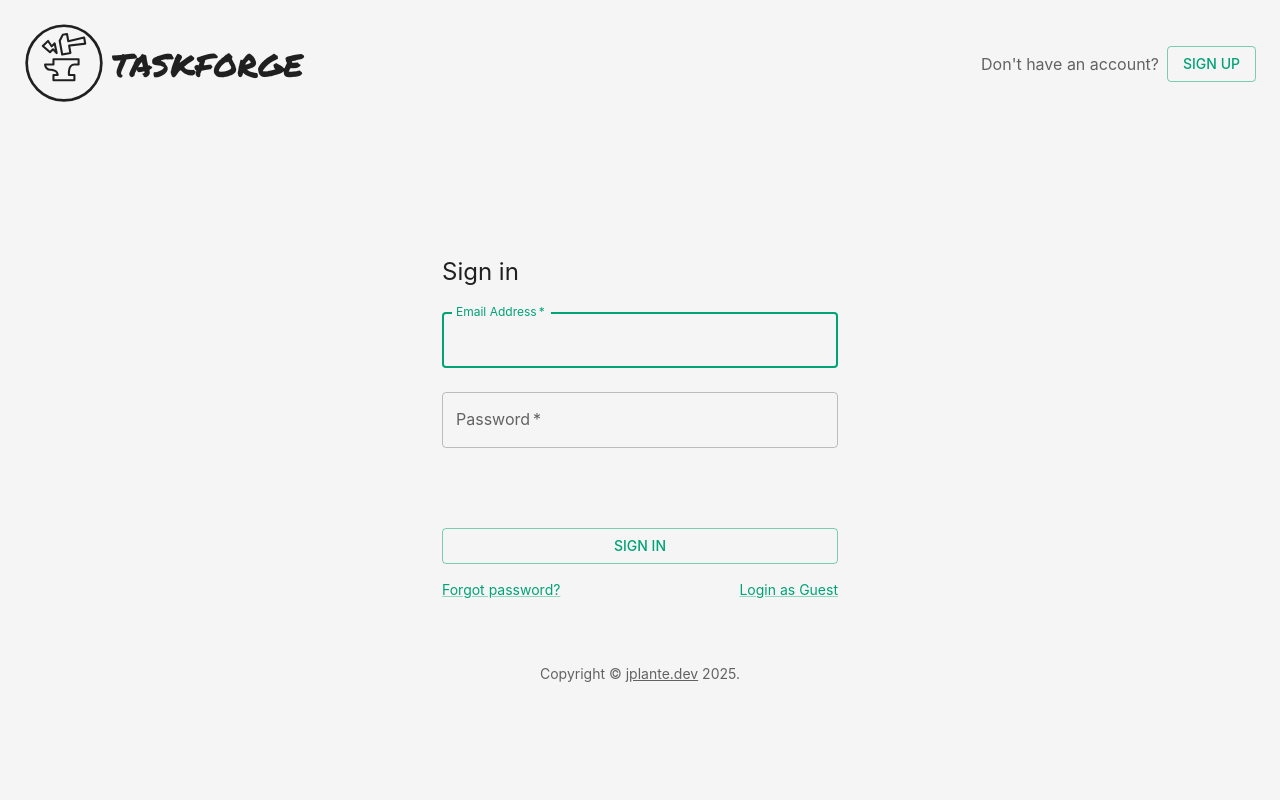
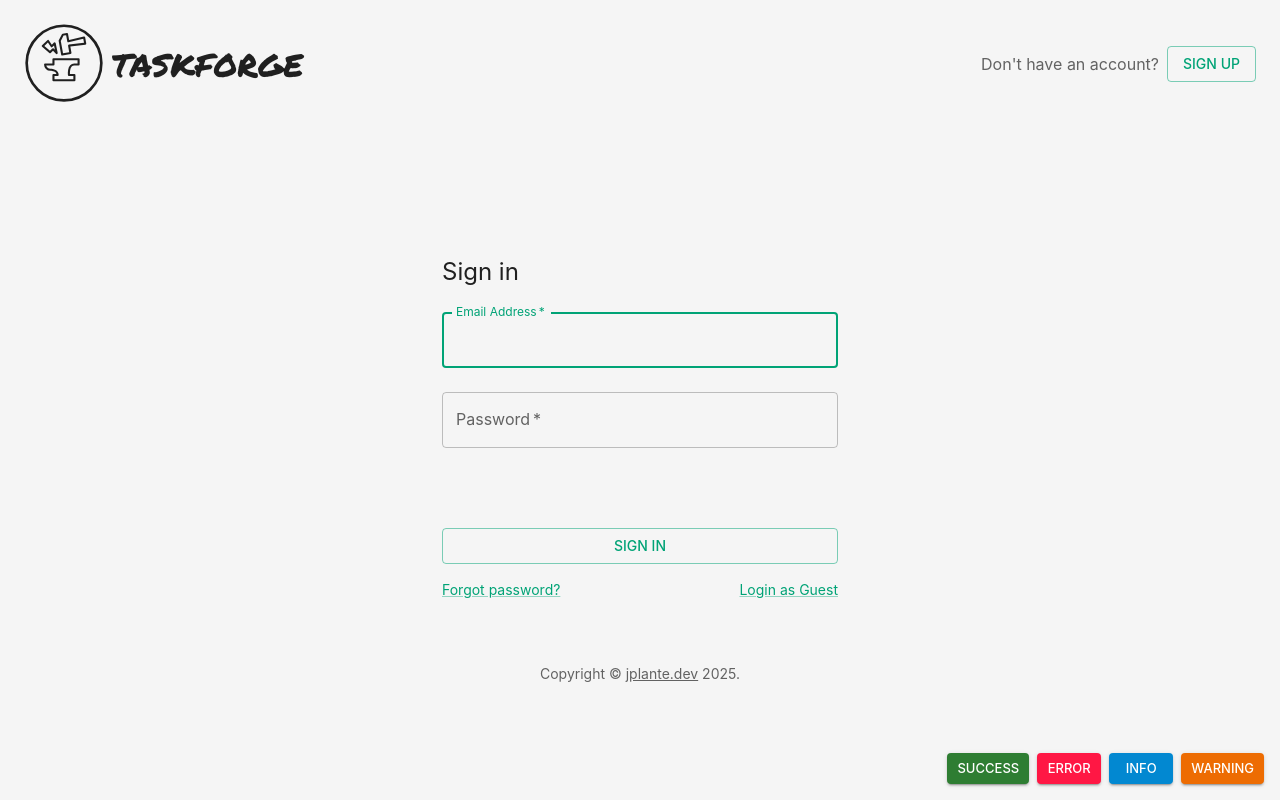
Before and after one commit to jplante01/task_forge, a React (Vite) app: page /login in a window 1280 px wide. Built offline with nearby package versions, Linux system fonts and the light colour scheme; no server answers.

Commit message:
Add snackbar

```diff
--- a/src/App.tsx
+++ b/src/App.tsx
@@ -9,6 +9,7 @@ import { QueryClient, QueryClientProvider } from "@tanstack/react-query";
 import { ReactQueryDevtools } from "@tanstack/react-query-devtools";
 import { AuthProvider } from "./contexts/AuthContext";
 import { ThemeModeProvider } from "./contexts/ThemeModeContext";
+import { NotificationProvider } from "./contexts/NotificationContext";
 import ErrorBoundary from "./components/ErrorBoundary";
 import Login from "./pages/Login";
 import ProtectedRoute from "./components/ProtectedRoute";
@@ -32,6 +33,7 @@ export default function App() {
       <Router>
         <AuthProvider>
           <ThemeModeProvider>
+            <NotificationProvider>
               <QueryClientProvider client={queryClient}>
                 <Routes>
                   <Route path="/login" element={<Login />} />
@@ -50,6 +52,7 @@ export default function App() {
                 </Routes>
                 <ReactQueryDevtools initialIsOpen={false} />
               </QueryClientProvider>
+            </NotificationProvider>
           </ThemeModeProvider>
         </AuthProvider>
       </Router>
--- /dev/null
+++ b/src/contexts/NotificationContext.tsx
@@ -0,0 +1,108 @@
+import { createContext, useContext, useState, useCallback, ReactNode } from "react";
+import { Snackbar, Alert, AlertColor } from "@mui/material";
+
+interface NotificationContextType {
+  showSuccess: (message: string) => void;
+  showError: (message: string) => void;
+  showInfo: (message: string) => void;
+  showWarning: (message: string) => void;
+}
+
+const NotificationContext = createContext<NotificationContextType | undefined>(undefined);
+
+interface NotificationState {
+  open: boolean;
+  message: string;
+  severity: AlertColor;
+}
+
+interface NotificationProviderProps {
+  children: ReactNode;
+}
+
+export function NotificationProvider({ children }: NotificationProviderProps) {
+  const [notification, setNotification] = useState<NotificationState>({
+    open: false,
+    message: "",
+    severity: "info",
+  });
+
+  const showNotification = useCallback((message: string, severity: AlertColor) => {
+    setNotification({
+      open: true,
+      message,
+      severity,
+    });
+  }, []);
+
+  const showSuccess = useCallback(
+    (message: string) => {
+      showNotification(message, "success");
+    },
+    [showNotification]
+  );
+
+  const showError = useCallback(
+    (message: string) => {
+      showNotification(message, "error");
+    },
+    [showNotification]
+  );
+
+  const showInfo = useCallback(
+    (message: string) => {
+      showNotification(message, "info");
+    },
+    [showNotification]
+  );
+
+  const showWarning = useCallback(
+    (message: string) => {
+      showNotification(message, "warning");
+    },
+    [showNotification]
+  );
+
+  const handleClose = (_event?: React.SyntheticEvent | Event, reason?: string) => {
+    // Don't close if user clicked away (only close on timeout or close button)
+    if (reason === "clickaway") {
+      return;
+    }
+
+    setNotification((prev) => ({
+      ...prev,
+      open: false,
+    }));
+  };
+
+  return (
+    <NotificationContext.Provider
+      value={{
+        showSuccess,
+        showError,
+        showInfo,
+        showWarning,
+      }}
+    >
+      {children}
+      <Snackbar
+        open={notification.open}
+        autoHideDuration={6000}
+        onClose={handleClose}
+        anchorOrigin={{ vertical: "bottom", horizontal: "center" }}
+      >
+        <Alert onClose={handleClose} severity={notification.severity} variant="outlined" sx={{ width: "100%" }}>
+          {notification.message}
+        </Alert>
+      </Snackbar>
+    </NotificationContext.Provider>
+  );
+}
+
+export function useNotification(): NotificationContextType {
+  const context = useContext(NotificationContext);
+  if (context === undefined) {
+    throw new Error("useNotification must be used within a NotificationProvider");
+  }
+  return context;
+}
--- a/src/pages/Login.tsx
+++ b/src/pages/Login.tsx
@@ -5,6 +5,38 @@ import { TaskForgeLogo } from "../logo/TaskForgeLogo";
 import { useThemeModeContext } from "../contexts/ThemeModeContext";
 import RegisterForm from "../components/RegisterForm";
 import PasswordResetDialog from "../components/PasswordResetDialog";
+import { useNotification } from "../contexts/NotificationContext";
+
+// TODO: REMOVE BEFORE COMMIT - Test notification buttons
+function TestNotificationButtons() {
+  const { showSuccess, showError, showInfo, showWarning } = useNotification();
+
+  return (
+    <Stack
+      direction="row"
+      spacing={1}
+      sx={{
+        position: "fixed",
+        bottom: 16,
+        right: 16,
+        zIndex: 9999,
+      }}
+    >
+      <Button size="small" variant="contained" color="success" onClick={() => showSuccess("Task created successfully!")}>
+        Success
+      </Button>
+      <Button size="small" variant="contained" color="error" onClick={() => showError("Failed to delete task. Please try again.")}>
+        Error
+      </Button>
+      <Button size="small" variant="contained" color="info" onClick={() => showInfo("Loading your data...")}>
+        Info
+      </Button>
+      <Button size="small" variant="contained" color="warning" onClick={() => showWarning("Your session will expire soon")}>
+        Warning
+      </Button>
+    </Stack>
+  );
+}
 
 export default function Login() {
   const { theme } = useThemeModeContext();
@@ -88,6 +120,7 @@ export default function Login() {
         dialogOpen={dialogOpen}
         toggleDialog={toggleDialog}
       />
+      <TestNotificationButtons /> {/* TODO: REMOVE BEFORE COMMIT */}
     </>
   );
 }
```
Lines whose indentation alone changed are shown as unchanged.
